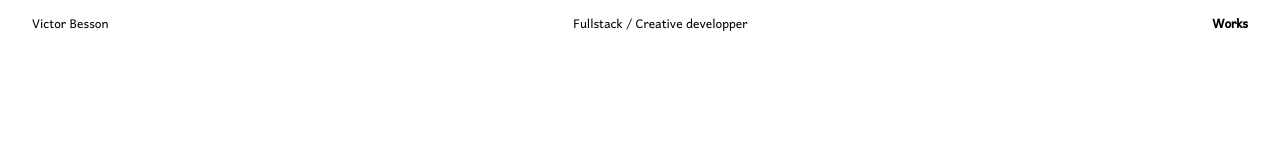
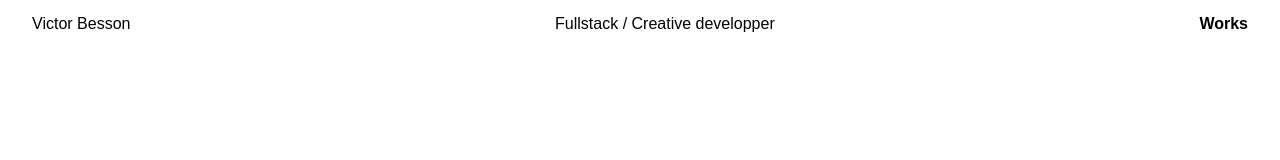
Before and after one commit to Neoznzoe/vb-wb, a React (Create React App) app: page / in a window 1280 px wide. Shown: the top 160 px of the page. Built offline with nearby package versions, Linux system fonts and the light colour scheme.

Commit message:
new urbanist font

```diff
--- a/src/assets/styles/fonts.scss
+++ b/src/assets/styles/fonts.scss
@@ -6,6 +6,13 @@
 }
 
 @font-face {
+    font-family: 'Urbanist';
+    src: local('Urbanist') url('../fonts/Urbanist-Regular.ttf'), format('truetype');
+    font-weight: normal;
+    font-size: normal;
+}
+
+@font-face {
     font-family: 'FogtwoNo5';
     src: local('FogtwoNo5') url('../fonts/FogtwoNo5.ttf'), format('truetype');
     font-weight: normal;
--- a/src/components/Header/header.scss
+++ b/src/components/Header/header.scss
@@ -13,7 +13,7 @@ header {
   }
 
 header span {
-    font-family: 'Harmattan', sans-serif;
+    font-family: 'Urbanist', sans-serif;
 }
 
 .works {
```
Also changed, not shown: src/assets/fonts/Urbanist-Regular.ttf (added).
